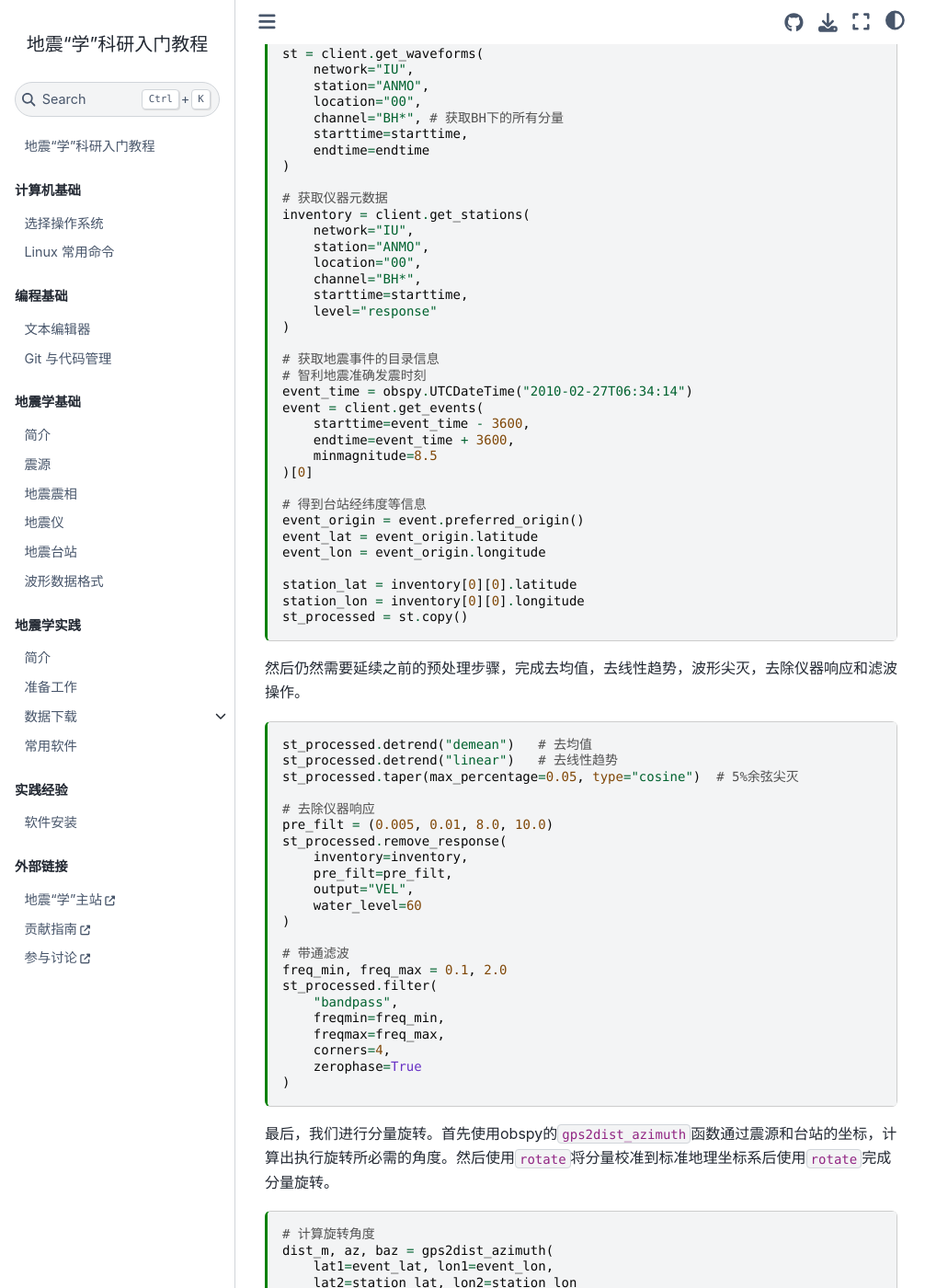
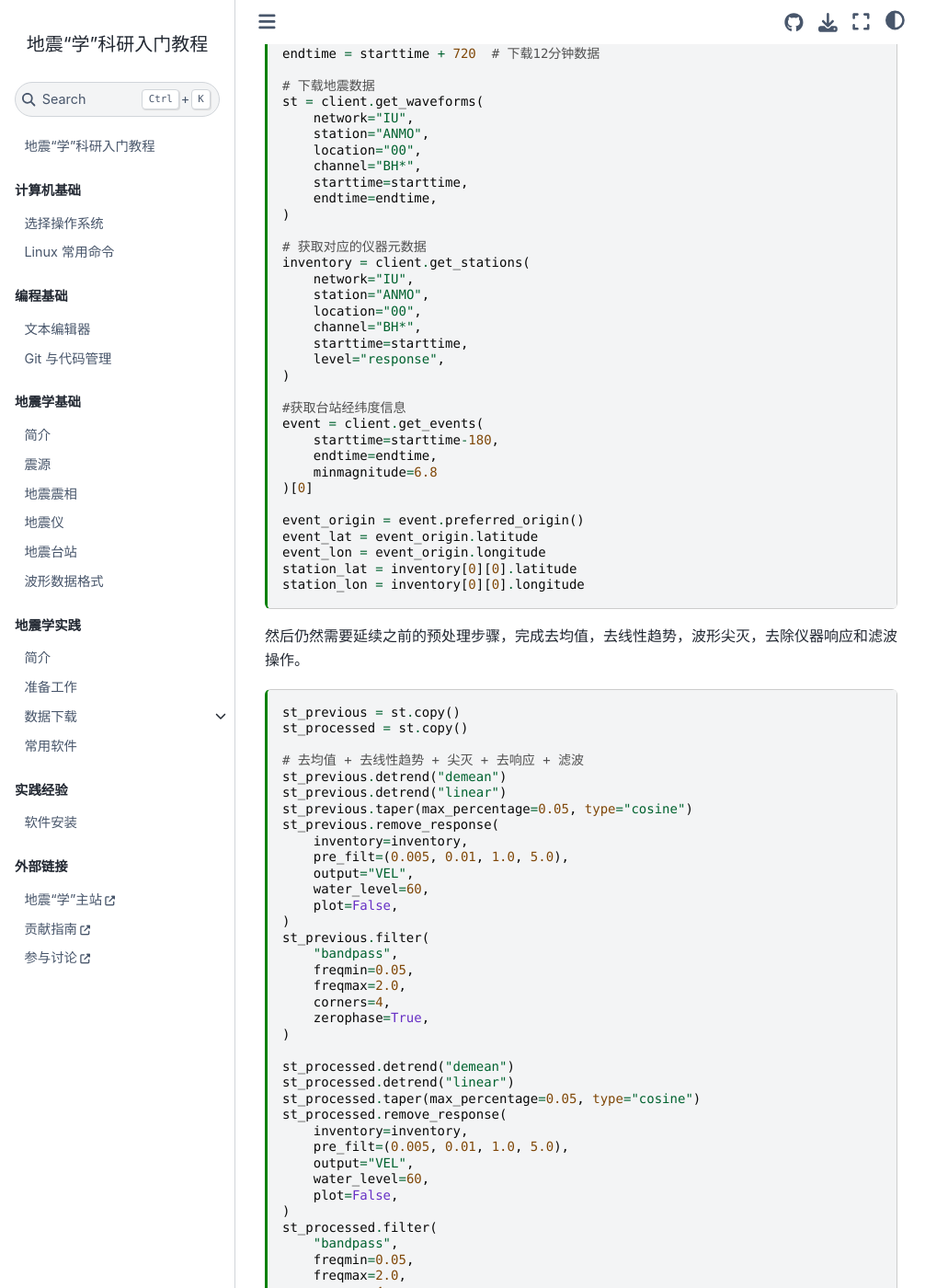
Before and after one commit to seismo-learn/seismology101, a Jupyter Book: the page built from source/exercises/rotate.md, in a window 1280 px wide and 1400 px high, scrolled down 921 px. Shown: the whole window at 92% size, without its empty margins (0-1031 px from the left). Built offline with Jupyter Book 1.0.4 settings and Sphinx 7.4.7 and the Sphinx Book theme 1.1.4, drawn with Linux system fonts in a browser that asks for light colours; pages that are not in the unit, such as notebooks, are missing from menus; some of the changed text lies outside the part shown.

Commit message:
git commit --amend

````diff
--- a/source/exercises/rotate.md
+++ b/source/exercises/rotate.md
@@ -31,86 +31,100 @@
 
 ---
 
-首先，我们依旧采用2010年的智利地震数据进行处理。与之前不同的是这里还需要使用`get_events`获取当前地震事件的目录信息，比如发震时刻、震中位置（经纬度）、震源深度和震级等。
+首先，我们依旧采用 2022 年墨西哥地震波形数据进行处理。与之前不同的是这里还需要使用 {meth}`Client.get_events() <obspy.clients.fdsn.client.Client.get_events()>`获取当前地震事件的目录信息，比如发震时刻、震中位置（经纬度）、震源深度和震级等。
 
 ```{code-cell} ipython3
-import obspy
+from obspy import UTCDateTime
 from obspy.clients.fdsn import Client
 from obspy.geodetics import gps2dist_azimuth
+import numpy as np
 import matplotlib.pyplot as plt
 
-# 获取波形数据
 client = Client("IRIS")
-starttime = obspy.UTCDateTime("2010-02-27T06:30:00")
-endtime = starttime + 300
 
+# 定义时间范围（2022年墨西哥Mw 6.8 级地震）
+starttime = UTCDateTime("2022-09-22T06:18:00")
+endtime = starttime + 720  # 下载12分钟数据
+
+# 下载地震数据
 st = client.get_waveforms(
     network="IU",
     station="ANMO",
     location="00",
-    channel="BH*", # 获取BH下的所有分量
+    channel="BH*",
     starttime=starttime,
-    endtime=endtime
+    endtime=endtime,
 )
 
-# 获取仪器元数据
+# 获取对应的仪器元数据
 inventory = client.get_stations(
     network="IU",
     station="ANMO",
     location="00",
     channel="BH*",
     starttime=starttime,
-    level="response"
+    level="response",
 )
 
-# 获取地震事件的目录信息
-# 智利地震准确发震时刻
-event_time = obspy.UTCDateTime("2010-02-27T06:34:14")
+#获取台站经纬度信息
 event = client.get_events(
-    starttime=event_time - 3600,
-    endtime=event_time + 3600,
-    minmagnitude=8.5
+    starttime=starttime-180,
+    endtime=endtime,
+    minmagnitude=6.8
 )[0]
 
-# 得到台站经纬度等信息
 event_origin = event.preferred_origin()
 event_lat = event_origin.latitude
 event_lon = event_origin.longitude
-
 station_lat = inventory[0][0].latitude
 station_lon = inventory[0][0].longitude
-st_processed = st.copy()
 ```
 
 然后仍然需要延续之前的预处理步骤，完成去均值，去线性趋势，波形尖灭，去除仪器响应和滤波操作。
 
 ```{code-cell} ipython3
-st_processed.detrend("demean")   # 去均值
-st_processed.detrend("linear")   # 去线性趋势
-st_processed.taper(max_percentage=0.05, type="cosine")  # 5%余弦尖灭
+st_previous = st.copy()
+st_processed = st.copy()
 
-# 去除仪器响应
-pre_filt = (0.005, 0.01, 8.0, 10.0)
+# 去均值 + 去线性趋势 + 尖灭 + 去响应 + 滤波
+st_previous.detrend("demean")
+st_previous.detrend("linear")
+st_previous.taper(max_percentage=0.05, type="cosine")
+st_previous.remove_response(
+    inventory=inventory,
+    pre_filt=(0.005, 0.01, 1.0, 5.0),
+    output="VEL",
+    water_level=60,
+    plot=False,
+)
+st_previous.filter(
+    "bandpass",
+    freqmin=0.05,
+    freqmax=2.0,
+    corners=4,
+    zerophase=True,
+)
+
+st_processed.detrend("demean")
+st_processed.detrend("linear")
+st_processed.taper(max_percentage=0.05, type="cosine")
 st_processed.remove_response(
     inventory=inventory,
-    pre_filt=pre_filt,
+    pre_filt=(0.005, 0.01, 1.0, 5.0),
     output="VEL",
-    water_level=60
+    water_level=60,
+    plot=False,
 )
-
-# 带通滤波
-freq_min, freq_max = 0.1, 2.0
 st_processed.filter(
     "bandpass",
-    freqmin=freq_min,
-    freqmax=freq_max,
+    freqmin=0.05,
+    freqmax=2.0,
     corners=4,
-    zerophase=True
+    zerophase=True,
 )
-
 ```
 
-最后，我们进行分量旋转。首先使用obspy的`gps2dist_azimuth`函数通过震源和台站的坐标，计算出执行旋转所必需的角度。然后使用`rotate`将分量校准到标准地理坐标系后使用`rotate`完成分量旋转。
+最后，我们进行分量旋转。首先使用 ObsPy 的{meth}`obspy.geodetics.base.gps2dist_azimuth`函数通过震源和台站的坐标，计算出执行旋转所必需的角度。然后使用{meth}`obspy.core.stream.Stream.rotate`将分量校准到标准地理坐标系。最后再一次使用`rotate`完成分量旋转。
 
 ```{code-cell} ipython3
 # 计算旋转角度
@@ -118,26 +132,19 @@
     lat1=event_lat, lon1=event_lon,
     lat2=station_lat, lon2=station_lon
 )
-
 # 旋转到 ZNE
 st_processed.rotate(method="->ZNE", inventory=inventory)
 st_zne = st_processed.copy()
 
 # 旋转到 ZRT
 st_processed.rotate(method="NE->RT", back_azimuth=baz)
-
 ```
 
 最终，我们进行绘图对比分析分量旋转前后的波形。
 
 ```{code-cell} ipython3
-# 对比旋转前 (ZNE) 和旋转后 (ZRT) 的分量
-# 创建一个 3x2 的子图网格
+# 绘图对比旋转前 (ZNE) 和旋转后 (ZRT) 的分量
 fig, axes = plt.subplots(3, 2, figsize=(18, 12), sharex=True, sharey=True)
-
-# 第1行: Z -> Z
-# 第2行: N -> R
-# 第3行: E -> T
 
 plot_map = [
     {'before_comp': 'Z', 'before_title': 'Before: Vertical (Z)', 'after_comp': 'Z', 'after_title': 'After: Vertical (Z) - Unchanged'},
@@ -146,6 +153,7 @@
 ]
 
 for i, pmap in enumerate(plot_map):
+
     # 旋转前 (ZNE)
     tr_before = st_zne.select(component=pmap['before_comp'])[0]
     axes[i, 0].plot(tr_before.times(reftime=starttime), tr_before.data, "k-", label=pmap['before_comp'])
@@ -161,13 +169,10 @@
     axes[i, 1].legend(loc='upper right')
     axes[i, 1].grid(True)
 
-# 轴标签
 axes[2, 0].set_xlabel(f"Time since {starttime.strftime('%Y-%m-%d %H:%M:%S')} (s)")
 axes[2, 1].set_xlabel(f"Time since {starttime.strftime('%Y-%m-%d %H:%M:%S')} (s)")
-
-# 标题
-fig.suptitle(f"Component Rotation Comparison: Before (ZNE) vs. After (ZRT)\nFiltered {freq_min}-{freq_max} Hz", fontsize=16)
-plt.tight_layout(rect=[0, 0.03, 1, 0.95])
+fig.suptitle(f"Component Rotation Comparison: Before (ZNE) vs. After (ZRT)", fontsize=16)
+plt.tight_layout()
 plt.show()
 ```
-从结果对比图上可以看到。旋转前，水平能量混杂在 N、E 分量中，难以区分；旋转后，能量被重新分配到与传播路径对齐的坐标系：绝大部分集中在径向 (R)，横向 (T) 几乎消失。
+从结果对比图上可以看到，Z 分量保持不变，R 分量清晰聚集了 P 波和瑞利波能量，T 分量几乎无 P 波，仅保留 S 波及勒夫波能量，说明震动已按震源–台站方向有效分离。
````
Also changed, not shown: other parts of source/exercises/rotate.md (+2 -2 lines).
